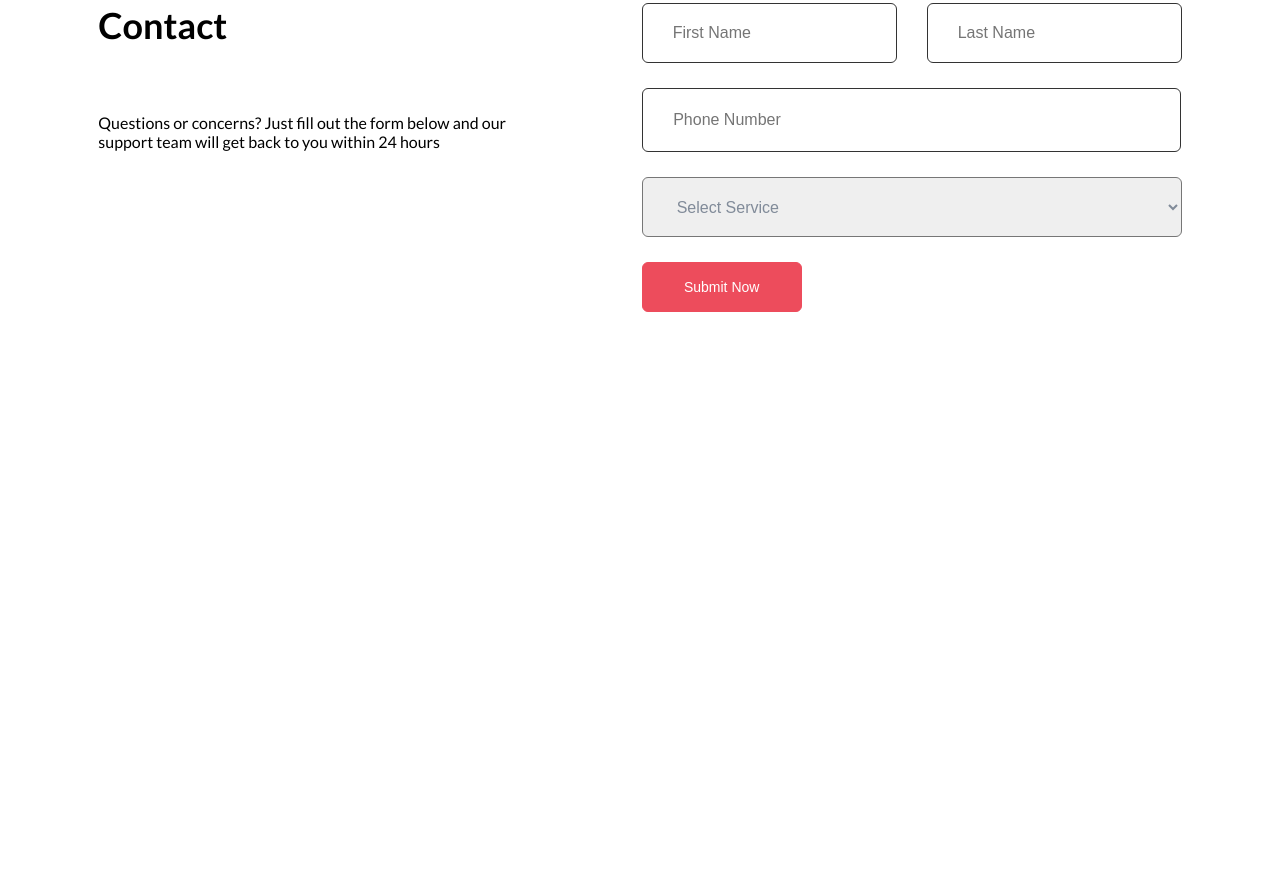
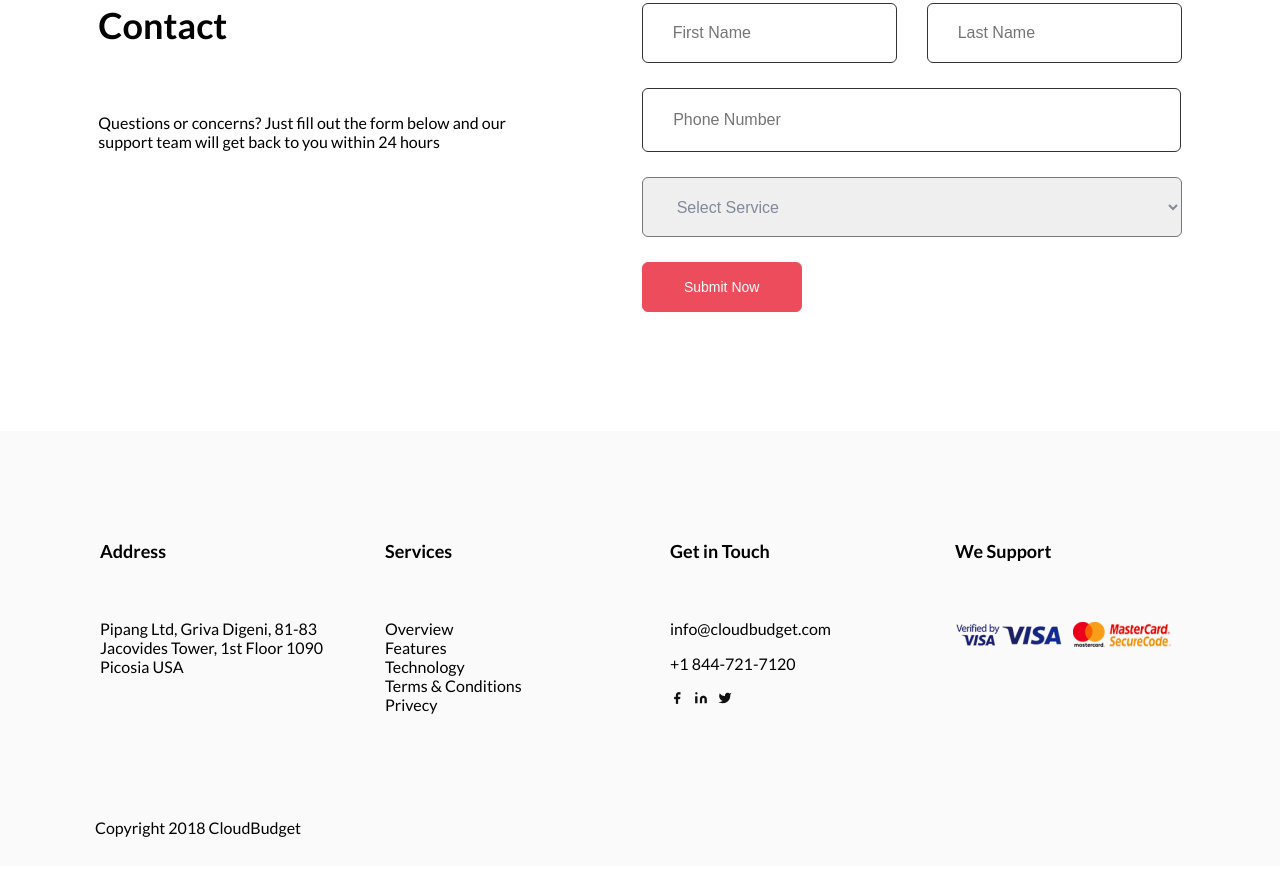
Before and after one commit to exet18/CloudBudget, a website: page index.html in a window 1280 px wide. Shown: the part 3057-3946 px from the top of the page. Before the commit the page ends 3443 px from the top, so only its background shows below. Drawn offline with Linux system fonts and the light colour scheme; files whose address does not match are found by name.

Commit message:
Made footer website

```diff
--- a/index.html
+++ b/index.html
@@ -20,10 +20,10 @@
                         </div>
                         <div class="menu-navbar">
                             <ul class="navbar">
-                                <a href="#"><li>OVERVIEW</li></a>
-                                <a href="#"><li>FEATURES</li></a>
-                                <a href="#"><li>TECHNOLOGY</li></a>
-                                <a href="#"><li>CONTACT</li></a>
+                                <a href="#overview"><li>OVERVIEW</li></a>
+                                <a href="#features"><li>FEATURES</li></a>
+                                <a href="#technology"><li>TECHNOLOGY</li></a>
+                                <a href="#footer"><li>CONTACT</li></a>
                                 <a href="#"><li>SIGN UP</li></a>
                             </ul>
                         </div>
@@ -46,7 +46,7 @@
         </div>
     </header>
     <main class="main-section">
-        <div class="main-about">
+        <div class="main-about" id="#overview">
             <div class="about-container">
                 <div class="about-text">
                     <h1 class="about-main-text">Easy to Use Cloud Budget Management Software</h1>
@@ -59,7 +59,7 @@
                 </div>
             </div>
         </div>
-        <div class="main-features">
+        <div class="main-features" id="features">
             <div class="features-container">
                 <h1 class="features-text">Features</h1>
                 <div class="features-cards">
@@ -90,7 +90,7 @@
                 </div>
             </div>
         </div>
-        <div class="main-technology">
+        <div class="main-technology" id="technology">
             <div class="technology-container">
                 <h1 class="technology-text">Technology</h1>
                 <div class="technology-list">
@@ -171,5 +171,44 @@
             </div>
         </div>
     </main>
+    <footer class="footer-info" id="footer">
+        <div class="footer-container">
+            <div class="useful-links">
+                <div class="link_address">
+                    <h4>Address</h4>
+                    <p class="exact-address">Pipang Ltd, Griva Digeni,
+                        81-83 Jacovides Tower, 1st Floor
+                        1090 Picosia USA</p>
+                </div>
+                <div class="link_services">
+                    <h4>Services</h4>
+                    <ul class="links_list">
+                        <a href="#overview"><li>Overview</li></a>
+                        <a href="#features"><li>Features</li></a>
+                        <a href="#technology"><li>Technology</li></a>
+                        <a href="#"><li>Terms & Conditions</li></a>
+                        <a href="#"><li>Privecy</li></a>
+                    </ul>
+                </div>
+                <div class="link_get-in-touch">
+                    <h4>Get in Touch</h4>
+                    <div class="contact">
+                        <p class="email">info@cloudbudget.com</p>
+                        <p class="number">+1 844-721-7120</p>
+                        <div class="social-links">
+                            <a href="#" class="facebook"><img src="./source/footer-image/feather-facebook.png" alt="Wrong"></a>
+                            <a href="#" class="linkedin"><img src="./source//footer-image/feather-linkedin.png" alt="Wrong"></a>
+                            <a href="#" class="twitter"><img src="./source/footer-image/feather-twitter.png" alt="Wrong"></a>
+                        </div>
+                    </div>
+                </div>
+                <div class="link_support">
+                    <h4>We Support</h4>
+                    <img src="./source/footer-image/secure-p-1 1.png" alt="Wrong">
+                </div>
+            </div>
+            <p class="copyright">Copyright 2018 CloudBudget</p>
+        </div>
+    </footer>
 </body>
 </html>
--- a/package.json
+++ b/package.json
@@ -1,5 +1,5 @@
 {
   "dependencies": {
-    "sass": "^1.40.1"
+    "sass": "^1.41.0"
   }
 }
--- a/style.scss
+++ b/style.scss
@@ -399,6 +399,7 @@ body{
     max-width: 1280px;
     padding-top: 117px;
     padding-bottom: 33px;
+    margin-bottom: 45px;
     .support-information{
       width: 445px;
       height: 350px;
@@ -466,3 +467,57 @@ body{
     }
   }
 }
+.footer-info{
+  font-family: "Lato", sans-serif;
+  width: 100%;
+  height: 435px;
+  background: #FAFAFA;
+  .footer-container{
+    .copyright{
+      padding-top: 86px;
+      padding-left: 25px;
+    }
+    display: flex;
+    flex-direction: column;
+    margin-left: auto;
+    margin-right: auto;
+    max-width: 1140px;
+    padding-top: 85px;
+    .useful-links{
+      display: flex;
+      flex-wrap: wrap;
+      justify-content: space-evenly;
+      align-items: center;
+      div{
+        padding-left: 30px;
+        width: 255px;
+        height: 200px;
+        h4{
+          font-size: 18px;
+          text-align: left;
+          padding-bottom: 33px;
+        }
+      }
+      .links_list{
+        padding: 0;
+        list-style-type: none;
+        a{
+          text-decoration: none;
+          color: black;
+        }
+      }
+      .link_get-in-touch{
+        .contact{
+          padding: 0;
+          .social-links{
+            padding: 0;
+            display: flex;
+            img{
+              padding-right: 10px;
+            }
+          }
+        }
+      }
+    }
+  }
+}
```
Also changed, not shown: source/footer-image/feather-facebook.png (added), source/footer-image/feather-linkedin.png (added), source/footer-image/feather-twitter.png (added), source/footer-image/secure-p-1 1.png (added), style.css, 2 other files.
